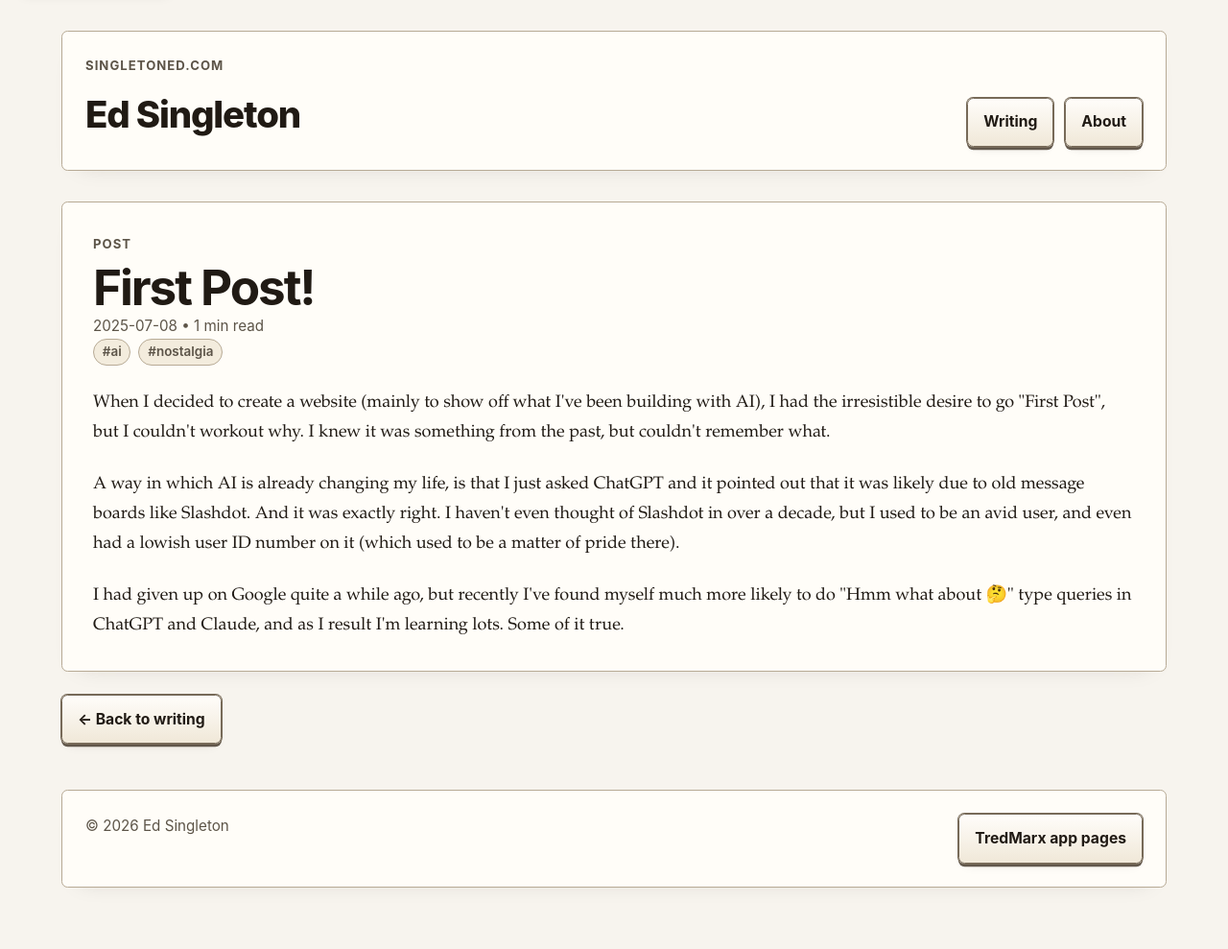
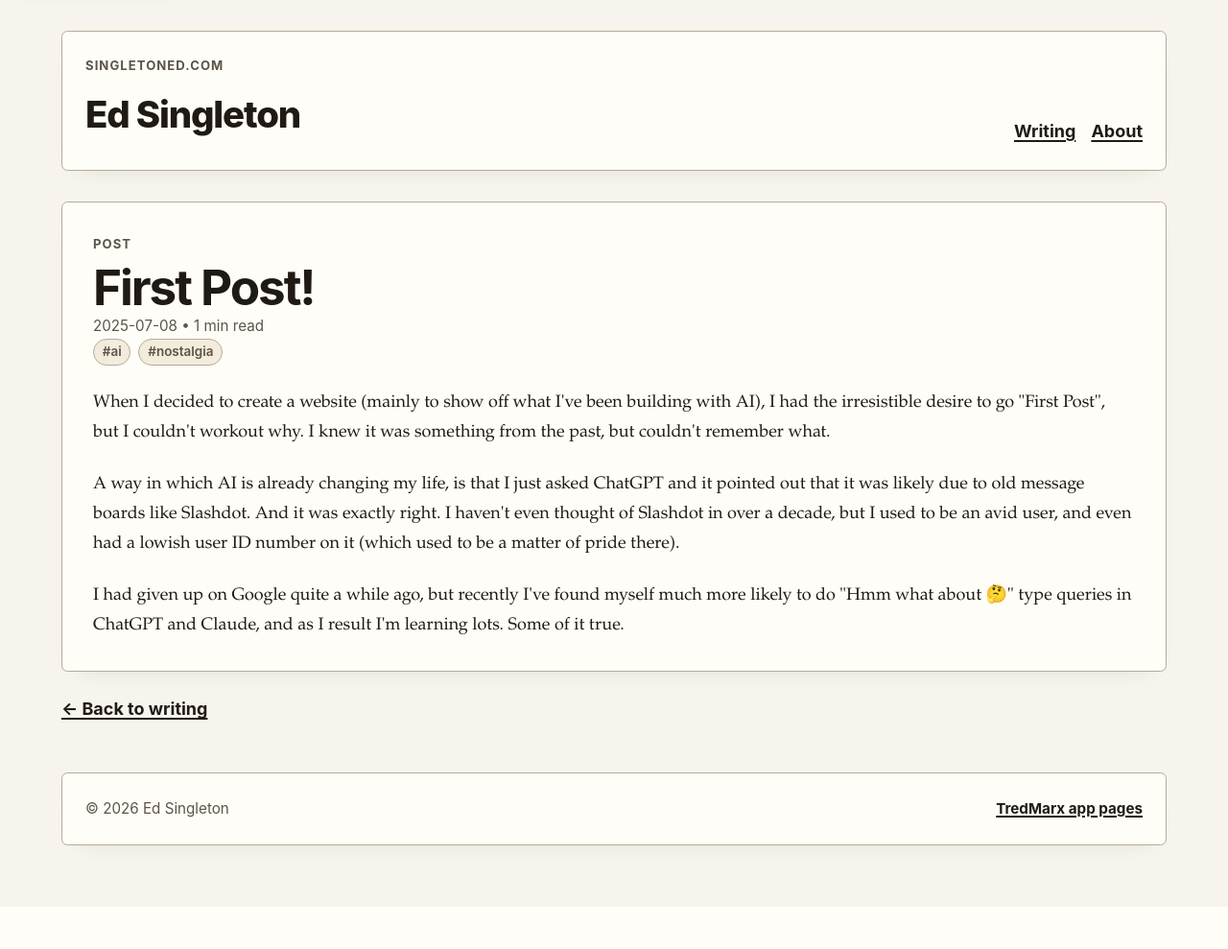
Before and after one commit to Singletoned/singletoned.com, a web app: file public/first-post.html in a window 1280 px wide. Shown: the whole page at 96% size. After the commit the page ends 891 px from the top, so only its background shows below. Run offline with its HTML, style and script files only (its server is not run), Linux system fonts and the light colour scheme.

Commit message:
Make links look like links

```diff
--- a/public/first-post.html
+++ b/public/first-post.html
@@ -51,7 +51,7 @@
 </article>
 
 <nav class="back-nav" aria-label="Back">
-  <a class="button-link" href="/">&larr; Back to writing</a>
+  <a href="/">&larr; Back to writing</a>
 </nav>
 
     </main>
--- a/public/style.css
+++ b/public/style.css
@@ -63,6 +63,13 @@ a:visited {
 
 a:hover {
   text-decoration-thickness: 0.16em;
+}
+
+nav a,
+.site-footer a,
+.back-nav a {
+  font-family: var(--font-ui);
+  font-weight: 700;
 }
 
 a:focus-visible,
@@ -159,45 +166,22 @@ img {
 .site-footer__links {
   display: flex;
   flex-wrap: wrap;
-  gap: var(--space-3);
+  gap: var(--space-4);
 }
 
 .site-nav a,
-.button-link,
 .site-footer__links a {
-  display: inline-flex;
-  align-items: center;
-  gap: var(--space-2);
-  min-height: 2.75rem;
-  padding: 0.7rem 1rem;
-  background: linear-gradient(to bottom, #fffdfa, #f0e8d8);
-  border: 1px solid var(--color-border-strong);
-  border-radius: var(--radius);
-  box-shadow: var(--shadow-raised);
   color: var(--color-text);
-  font-family: var(--font-ui);
-  font-size: 0.98rem;
-  font-weight: 700;
-  text-decoration: none;
 }
 
 .site-nav a:visited,
-.button-link:visited,
 .site-footer__links a:visited {
   color: var(--color-text);
 }
 
 .site-nav a:hover,
-.button-link:hover,
 .site-footer__links a:hover {
-  background: linear-gradient(to bottom, #fffefc, #ece2cf);
-}
-
-.site-nav a:active,
-.button-link:active,
-.site-footer__links a:active {
-  transform: translateY(2px);
-  box-shadow: var(--shadow-pressed);
+  color: var(--color-link);
 }
 
 .site-main > * + * {
@@ -410,6 +394,18 @@ img {
   margin-top: var(--space-5);
 }
 
+.back-nav a {
+  color: var(--color-text);
+}
+
+.back-nav a:visited {
+  color: var(--color-text);
+}
+
+.back-nav a:hover {
+  color: var(--color-link);
+}
+
 .empty-state h2,
 .site-footer p {
   margin: 0;
--- a/templates/article.html
+++ b/templates/article.html
@@ -22,6 +22,6 @@
 </article>
 
 <nav class="back-nav" aria-label="Back">
-  <a class="button-link" href="/">&larr; Back to writing</a>
+  <a href="/">&larr; Back to writing</a>
 </nav>
 {% endblock %}
```
Also changed, not shown: DESIGN.md (+5 -2 lines), static/style.css (+21 -25 lines).
